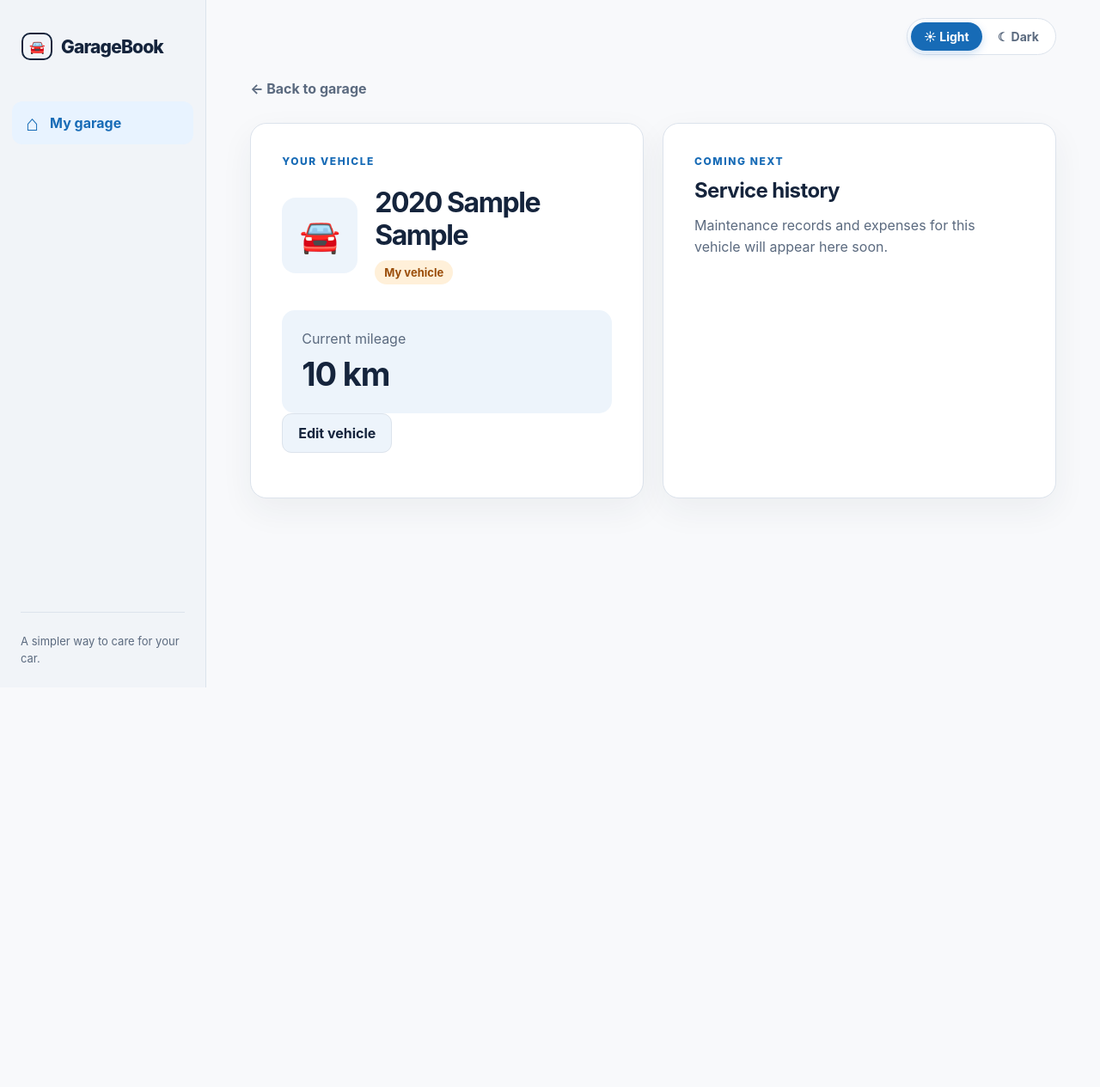
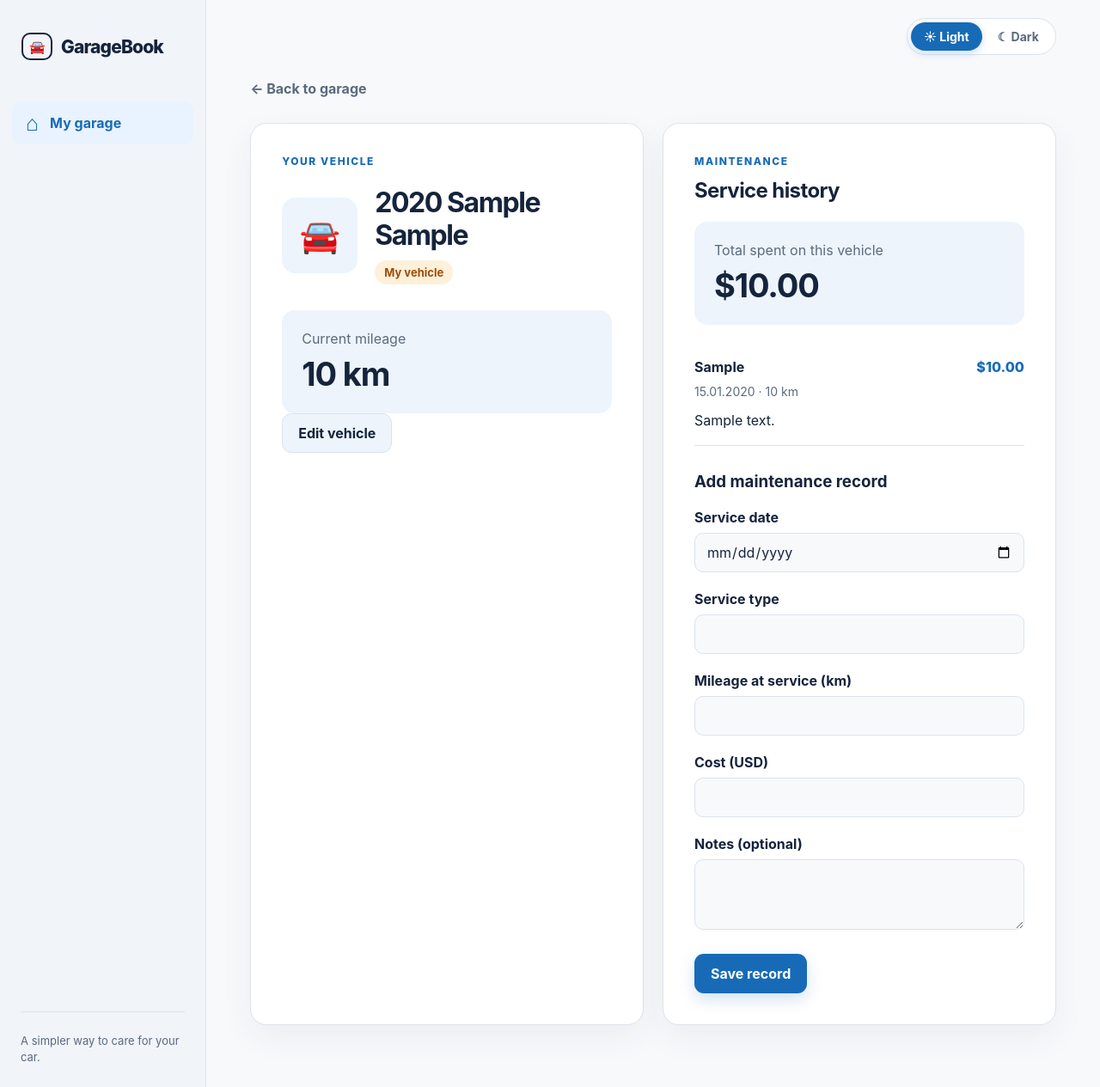
Before and after one commit to Evgeny31030/garagebook, a Django app: page /vehicles/1/ in a window 1280 px wide. Shown: the whole page at 86% size. Before the commit the page ends 800 px from the top, so only its background shows below. Run offline with Django 5.2, Linux system fonts and the light colour scheme; tables that the repository leaves empty hold one stand-in row (values such as "Sample post").

Commit message:
Add vehicle maintenance records and expense tracking

```diff
--- a/vehicles/forms.py
+++ b/vehicles/forms.py
@@ -1,6 +1,6 @@
 from django import forms
 
-from .models import Vehicle
+from .models import MaintenanceRecord, Vehicle
 
 
 class VehicleForm(forms.ModelForm):
@@ -13,3 +13,21 @@ class VehicleForm(forms.ModelForm):
             "year": "Year",
             "current_mileage": "Current mileage (km)",
         }
+
+class MaintenanceRecordForm(forms.ModelForm):
+    class Meta:
+        model = MaintenanceRecord
+        fields = ["date", "service_type", "mileage", "cost", "notes"]
+        labels = {
+            "date": "Service date",
+            "service_type": "Service type",
+            "mileage": "Mileage at service (km)",
+            "cost": "Cost (USD)",
+            "notes": "Notes (optional)",
+        }
+        widgets = {
+            "date": forms.DateInput(format="%Y-%m-%d", attrs={"type": "date"}),
+            "mileage": forms.NumberInput(attrs={"min": "0"}),
+            "cost": forms.NumberInput(attrs={"min": "0", "step": "0.01"}),
+            "notes": forms.Textarea(attrs={"rows": 3}),
+        }
--- a/vehicles/models.py
+++ b/vehicles/models.py
@@ -20,3 +20,35 @@ class Vehicle(models.Model):
 
     def __str__(self):
         return f"{self.year} {self.make} {self.model}"
+
+class MaintenanceRecord(models.Model):
+    vehicle = models.ForeignKey(
+        Vehicle,
+        on_delete=models.CASCADE,
+        related_name="maintenance_records",
+    )
+    date = models.DateField()
+    service_type = models.CharField(max_length=100)
+    mileage = models.PositiveIntegerField(validators=[MinValueValidator(0)])
+    cost = models.DecimalField(
+        max_digits=10,
+        decimal_places=2,
+        validators=[MinValueValidator(0)],
+    )
+    notes = models.TextField(blank=True)
+
+    class Meta:
+        ordering = ["-date", "-id"]
+        constraints = [
+            models.CheckConstraint(
+                condition=models.Q(cost__gte=0),
+                name="maintenance_cost_nonnegative",
+            ),
+            models.CheckConstraint(
+                condition=models.Q(mileage__gte=0),
+                name="maintenance_mileage_nonnegative",
+            ),
+        ]
+
+    def __str__(self):
+        return f"{self.service_type} for {self.vehicle} on {self.date}"
--- a/vehicles/static/vehicles/style.css
+++ b/vehicles/static/vehicles/style.css
@@ -133,3 +133,18 @@ h2 { letter-spacing: -.025em; }
     .theme-choice { padding: 8px 10px; }
     .detail-actions { margin: 22px 0 0; }
 }
+
+
+/* Vehicle maintenance history and entry form */
+.maintenance-total { margin: 22px 0; }
+.maintenance-list { list-style: none; padding: 0; margin: 0; }
+.maintenance-item { padding: 17px 0; border-bottom: 1px solid var(--border); }
+.maintenance-item-heading { display: flex; justify-content: space-between; align-items: baseline; gap: 14px; }
+.maintenance-item-heading strong { overflow-wrap: anywhere; }
+.maintenance-price { color: var(--primary); font-weight: 800; white-space: nowrap; }
+.maintenance-meta { margin: 8px 0 0; font-size: 14px; }
+.maintenance-notes { margin: 10px 0 0; overflow-wrap: anywhere; line-height: 1.5; }
+.maintenance-empty { margin: 22px 0; }
+.maintenance-form-heading { margin: 30px 0 20px; }
+.maintenance-form .form-field textarea { display: block; width: 100%; padding: 10px 13px; border: 1px solid var(--border); border-radius: 10px; background: var(--bg); color: var(--text); font: inherit; resize: vertical; }
+.maintenance-form .form-field textarea:focus { outline: 2px solid var(--primary); outline-offset: 1px; }
--- a/vehicles/templates/vehicles/vehicle_detail.html
+++ b/vehicles/templates/vehicles/vehicle_detail.html
@@ -32,11 +32,52 @@
     </section>
 
     <section class="panel detail-panel" aria-labelledby="service-title">
-        <p class="eyebrow">COMING NEXT</p>
+        <p class="eyebrow">MAINTENANCE</p>
         <h2 id="service-title">Service history</h2>
-        <p class="muted">
-            Maintenance records and expenses for this vehicle will appear here soon.
-        </p>
+
+        <div class="stat-card maintenance-total">
+            <span class="stat-label">Total spent on this vehicle</span>
+            <strong>${{ total_maintenance_cost|floatformat:2 }}</strong>
+        </div>
+
+        {% if maintenance_records %}
+            <ul class="maintenance-list">
+                {% for record in maintenance_records %}
+                    <li class="maintenance-item">
+                        <div class="maintenance-item-heading">
+                            <strong>{{ record.service_type }}</strong>
+                            <span class="maintenance-price">${{ record.cost|floatformat:2 }}</span>
+                        </div>
+                        <p class="muted maintenance-meta">
+                            {{ record.date|date:"d.m.Y" }} · {{ record.mileage }} km
+                        </p>
+                        {% if record.notes %}
+                            <p class="maintenance-notes">{{ record.notes|linebreaksbr }}</p>
+                        {% endif %}
+                    </li>
+                {% endfor %}
+            </ul>
+        {% else %}
+            <p class="muted maintenance-empty">No maintenance records yet.</p>
+        {% endif %}
+
+        <h3 class="maintenance-form-heading">Add maintenance record</h3>
+        <form method="post" class="maintenance-form">
+            {% csrf_token %}
+            {% if maintenance_form.non_field_errors %}
+                <div class="form-errors">{{ maintenance_form.non_field_errors }}</div>
+            {% endif %}
+            {% for field in maintenance_form %}
+                <div class="form-field">
+                    <label for="{{ field.id_for_label }}">{{ field.label }}</label>
+                    {{ field }}
+                    {% if field.errors %}<div class="field-errors">{{ field.errors }}</div>{% endif %}
+                </div>
+            {% endfor %}
+            <div class="form-actions">
+                <button class="button button-primary" type="submit">Save record</button>
+            </div>
+        </form>
     </section>
 </div>
 {% endblock %}
--- a/vehicles/views.py
+++ b/vehicles/views.py
@@ -1,6 +1,9 @@
+from decimal import Decimal
+
+from django.db.models import Sum
 from django.shortcuts import get_object_or_404, redirect, render
 
-from .forms import VehicleForm
+from .forms import MaintenanceRecordForm, VehicleForm
 from .models import Vehicle
 
 
@@ -45,4 +48,26 @@ def vehicle_edit(request, pk):
 
 def vehicle_detail(request, pk):
     vehicle = get_object_or_404(Vehicle, pk=pk)
-    return render(request, "vehicles/vehicle_detail.html", {"vehicle": vehicle})
+
+    if request.method == "POST":
+        maintenance_form = MaintenanceRecordForm(request.POST)
+        if maintenance_form.is_valid():
+            record = maintenance_form.save(commit=False)
+            record.vehicle = vehicle
+            record.save()
+            return redirect("vehicle_detail", pk=vehicle.pk)
+    else:
+        maintenance_form = MaintenanceRecordForm()
+
+    records = vehicle.maintenance_records.all()
+    total_cost = records.aggregate(total=Sum("cost"))["total"] or Decimal("0.00")
+    return render(
+        request,
+        "vehicles/vehicle_detail.html",
+        {
+            "vehicle": vehicle,
+            "maintenance_form": maintenance_form,
+            "maintenance_records": records,
+            "total_maintenance_cost": total_cost,
+        },
+    )
```
Also changed, not shown: vehicles/tests.py (+90 -1 lines), vehicles/migrations/0003_maintenancerecord.py (added).
